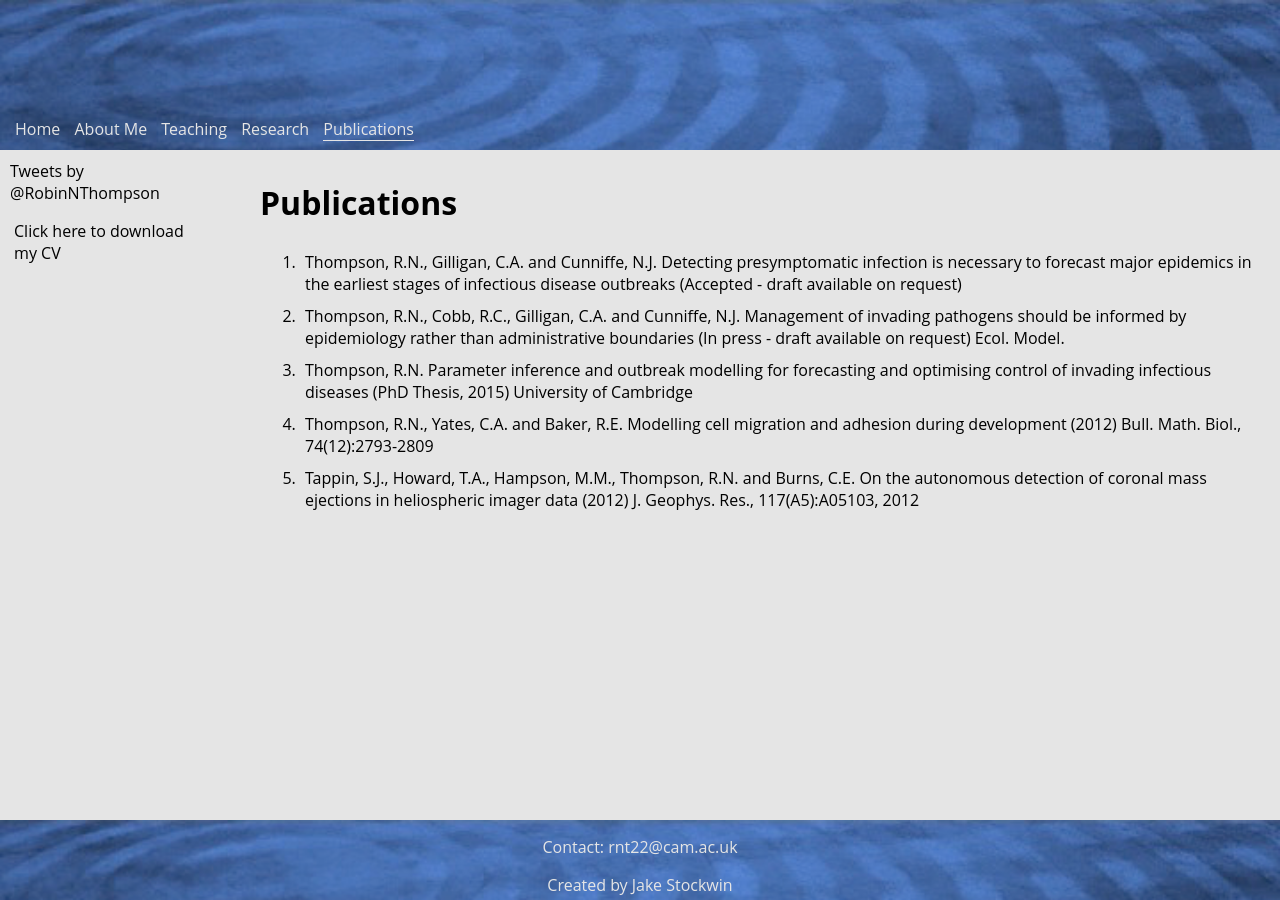
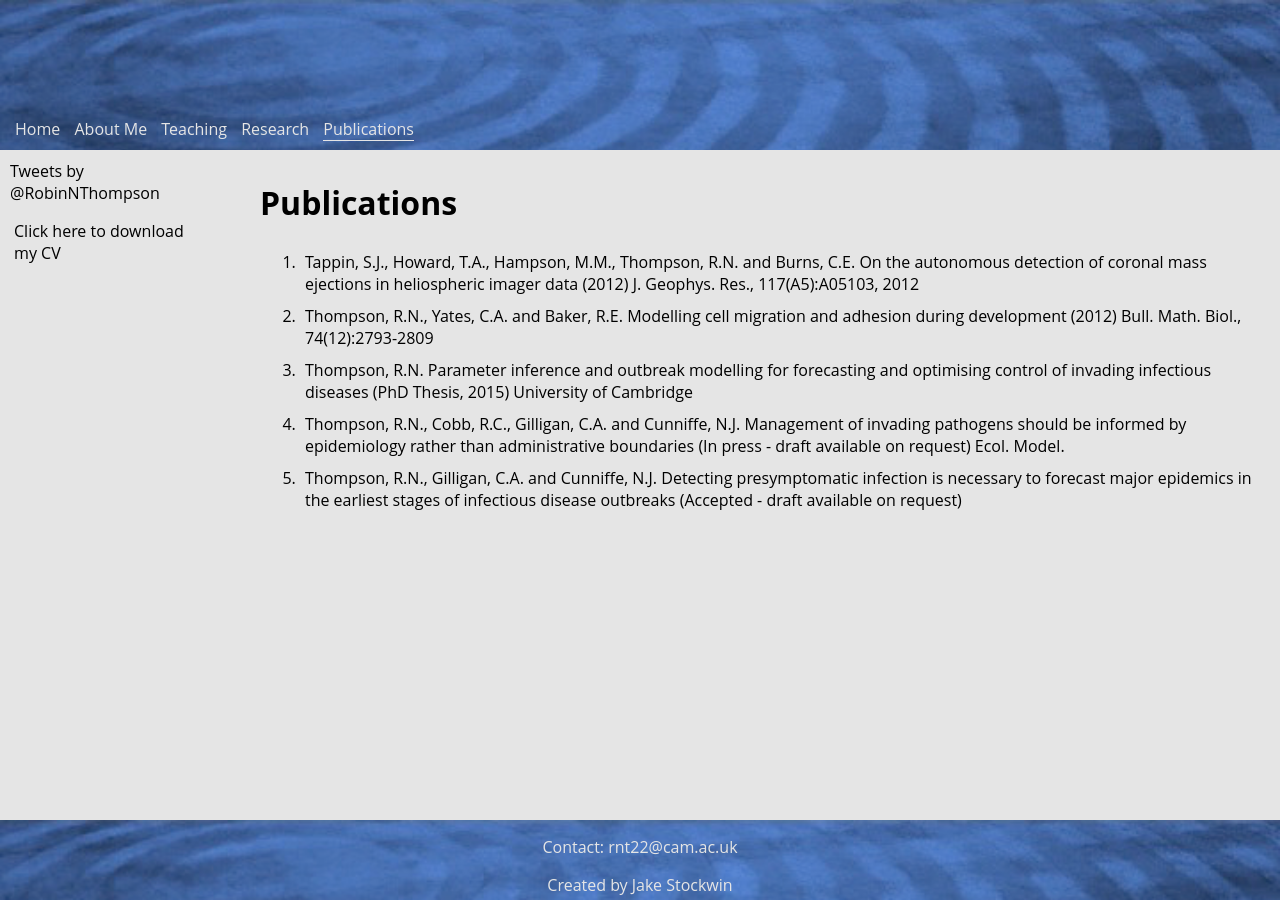
Before and after one commit to robin-thompson/robin-thompson.github.io, a Jekyll site: the page built from publications.html, in a window 1280 px wide. Built offline with Jekyll 4.4.1, drawn with Linux system fonts in a browser that asks for light colours; comment, search, counter and statistics services are not loaded.

Commit message:
Reverse the order in which publications are listed

```diff
--- a/publications.html
+++ b/publications.html
@@ -4,7 +4,8 @@ title: Publications
 
 <div id="publications">
 	<ul>
-	{% for publication in site.publications %}
+
+	{% for publication in site.publications reversed %}
 	<li>{{ publication.authors }} {{ publication.title }} {% if publication.link != null %}(<a href="{{ publication.link }}" target="_blank">{{ publication.linkname }}</a>){% endif %} ({{ publication.year }}) {{ publication.ref }}</li>
 	{% endfor %}
 	</ul>
```
